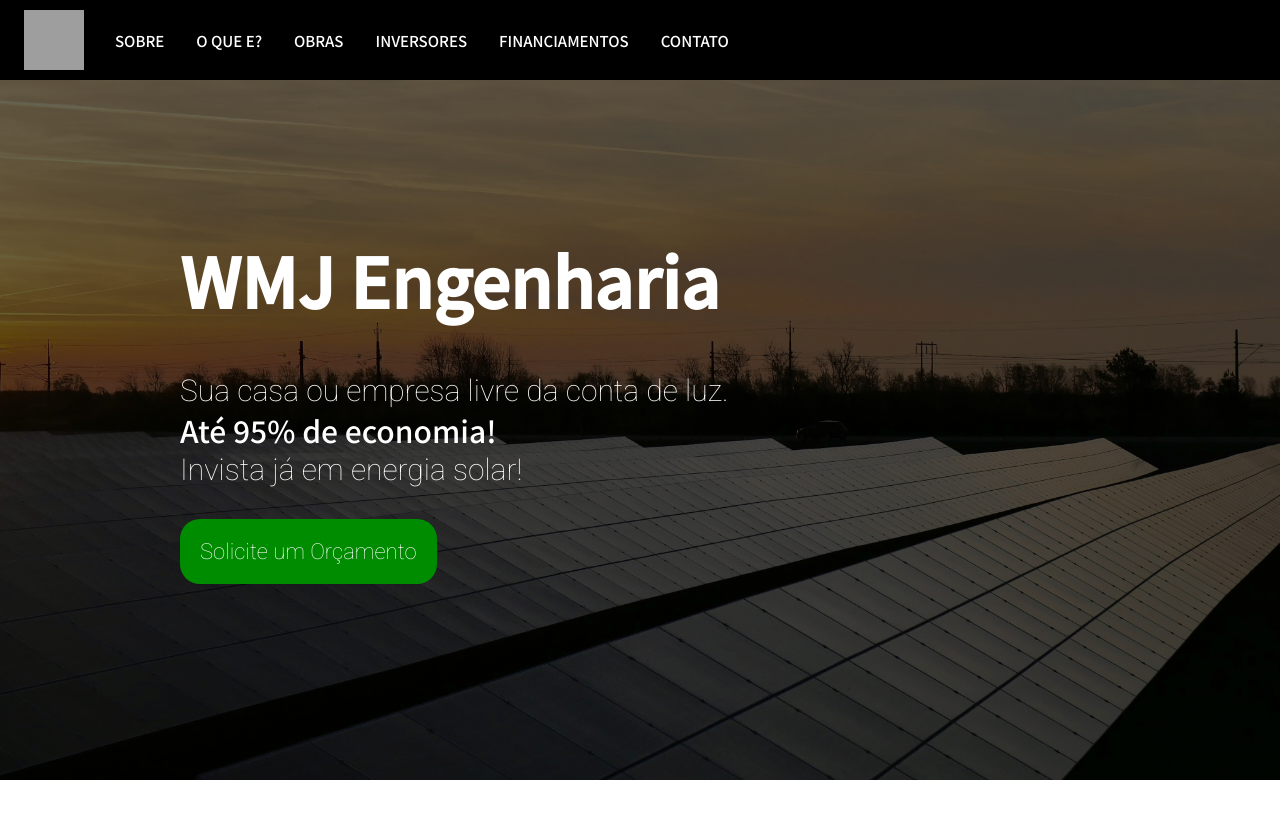
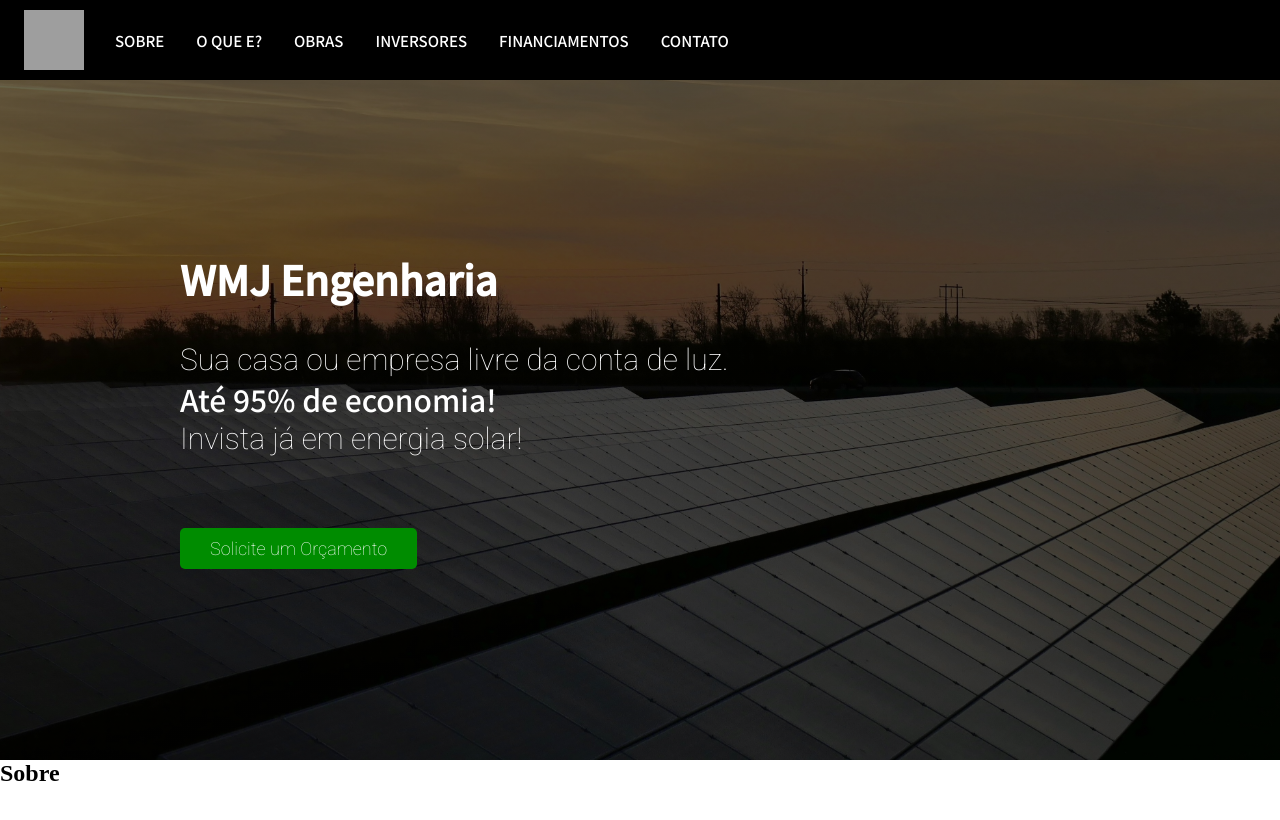
Before and after one commit to guilhermeparente17/WMJEngenharia, a React (Create React App) app: page / in a window 1280 px wide. Shown: the top 820 px of the page. Built offline with nearby package versions, Linux system fonts and the light colour scheme; grey boxes are pictures that could not be loaded.

Commit message:
Editnado o indexContainer e adicionando o React-Scroll

```diff
--- a/src/components/IndexContainer/IndexContainerElements.js
+++ b/src/components/IndexContainer/IndexContainerElements.js
@@ -6,7 +6,7 @@ export const IndexContainer = styled.div`
     justify-content:none;
     align-items:none;
     padding: 0 30px;
-    height:700px;
+    height:760px;
     position: relative;
     z-index:1;
 
@@ -52,7 +52,7 @@ export const IndexContent = styled.div`
     z-index: 3;
     max-width: 1200px;
     margin-left: 150px;
-    margin-top: 150px;
+    margin-top: 250px;
     position: absolute;
     display: flex;
     justify-content:center;
@@ -66,7 +66,7 @@ export const IndexContent = styled.div`
 
 export const IndexH1 = styled.h1`
     color: #fff;
-    font-size: 68px;
+    font-size: 40px;
     font-family: 'Noto Sans SC', sans-serif;
     @media screen and (max-width: 768px){
         font-size: 50px;
@@ -78,7 +78,7 @@ export const IndexH1 = styled.h1`
 `
 
 export const IndexP = styled.p`
-    margin-top: 44px;
+    margin-top: 34px;
     color: #fff;
     font-size: 30px;
     text-align: left;
@@ -108,24 +108,25 @@ export const IndexBtnWrapper = styled.div`
 `
 export const Button = styled.button`
     font-family: 'Roboto', sans-serif;
-    font-size: 22px;
+    font-size: 18px;
     color: #fff;
     background: #008C00;
-    padding: 20px 20px;
+    padding: 10px 30px;
     border:none;
-    border-radius: 20px;
+    border-radius: 5px;
     cursor: pointer;
     outline:none;
     transition: 0.2s ease-in-out;
+    margin-top: 40px;
 
     &:hover{
-        background: #08A334;
+        background: #005900;
         transition: 0.4s ease-in-out;
     }
 
     @media screen and (max-width: 768px){
-        font-size: 24;
+        font-size: 22;
         text-align: center;
-        padding: 20px 50px;
+        margin-top: 0;
     }
 `
--- a/src/components/Navbar/NavbarElements.js
+++ b/src/components/Navbar/NavbarElements.js
@@ -4,11 +4,13 @@ import {Link as LinkS} from 'react-scroll'
 export const Nav = styled.nav`
     background:#000;
     height:80px;
+    width:100%;
     display: flex;
     align-items:center;
     font-size: 15px;
-    position: sticky;
+    position: fixed;
     top:0;
+    left: 0;
     z-index:10;
 
     @media screen and (max-width: 960px){
--- a/src/components/Navbar/index.jsx
+++ b/src/components/Navbar/index.jsx
@@ -13,16 +13,16 @@ import {
 
 const index = ({toggle}) => {
     return (
-        <div>
+        <section  id="inicio">
             <Nav>
                 <NavContainer>
-                    <NavLogo to="/"><NavImage src="https://i.ibb.co/0DXg0CV/logo1.png"></NavImage></NavLogo>
+                    <NavLogo to="inicio" smooth={true} duration={700}><NavImage src="https://i.ibb.co/0DXg0CV/logo1.png"></NavImage></NavLogo>
                     <MobileIcon onClick={toggle}>
                         <FaBars />
                     </MobileIcon>
                     <NavMenu>
                         <NavItem>
-                            <NavLinks>Sobre</NavLinks>
+                            <NavLinks to="sobre" smooth={true} duration={700}>Sobre</NavLinks>
                         </NavItem>
                         <NavItem>
                             <NavLinks>O que e?</NavLinks>
@@ -42,7 +42,7 @@ const index = ({toggle}) => {
                     </NavMenu>
                 </NavContainer>
             </Nav>
-        </div>
+        </section>
     )
 }
 
--- a/src/components/Sidebar/index.jsx
+++ b/src/components/Sidebar/index.jsx
@@ -18,7 +18,7 @@ const Sidebar = ({isOpen, toggle }) => {
             </Icon>
             <SidebarWrapper>
                 <SidebarMenu>
-                    <SidebarLink to="about" onClick={toggle}>Sobre</SidebarLink>
+                    <SidebarLink to="sobre" smooth={true} duration={700} onClick={toggle}>Sobre</SidebarLink>
                     <SidebarLink to="discover" onClick={toggle}>O que é ?</SidebarLink>
                     <SidebarLink to="services" onClick={toggle}>Obras</SidebarLink>
                     <SidebarLink to="signup" onClick={toggle}>Inversores</SidebarLink>
--- /dev/null
+++ b/src/components/Sobre/index.jsx
@@ -0,0 +1,14 @@
+import React from 'react'
+
+const index = () => {
+    return (
+        <div id="sobre">
+            <section id="sobre">
+                <h2>Sobre</h2>
+                <br/><br/><br/><br/><br/><br/><br/><br/><br/><br/><br/><br/><br/><br/><br/>
+            </section>
+        </div>
+    )
+}
+
+export default index
--- a/src/pages/Home.js
+++ b/src/pages/Home.js
@@ -2,6 +2,7 @@ import React, {useState} from 'react'
 import Navbar from '../components/Navbar'
 import Sidebar from '../components/Sidebar'
 import IndexContainer from '../components/IndexContainer'
+import Sobre from '../components/Sobre'
 
 const Home = () => {
     const [isOpen, setIsOpen] = useState(false)
@@ -15,6 +16,7 @@ const Home = () => {
             <Navbar toggle={toggle} />
             <Sidebar isOpen={isOpen} toggle={toggle} />
             <IndexContainer />
+            <Sobre />
         </div>
     )
 }
```
Also changed, not shown: src/components/Sobre/SobreElements.js (added).
